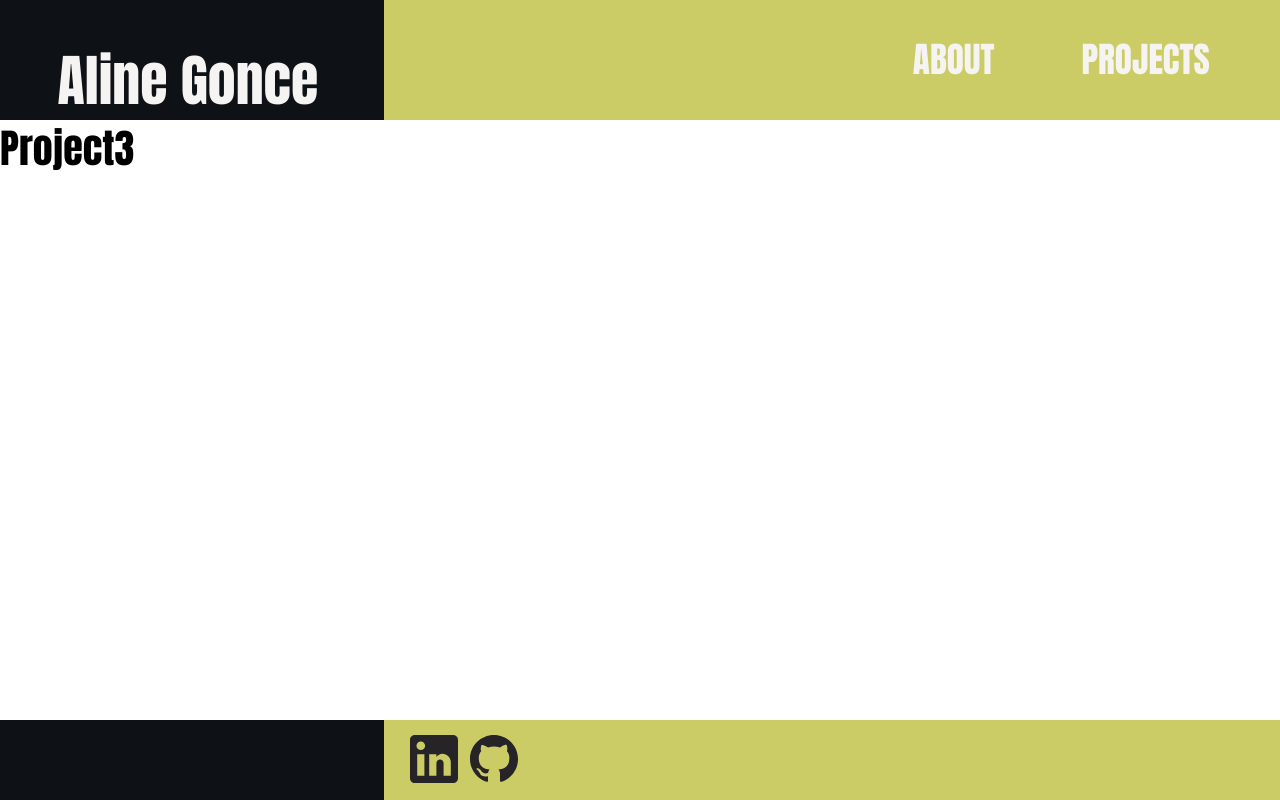
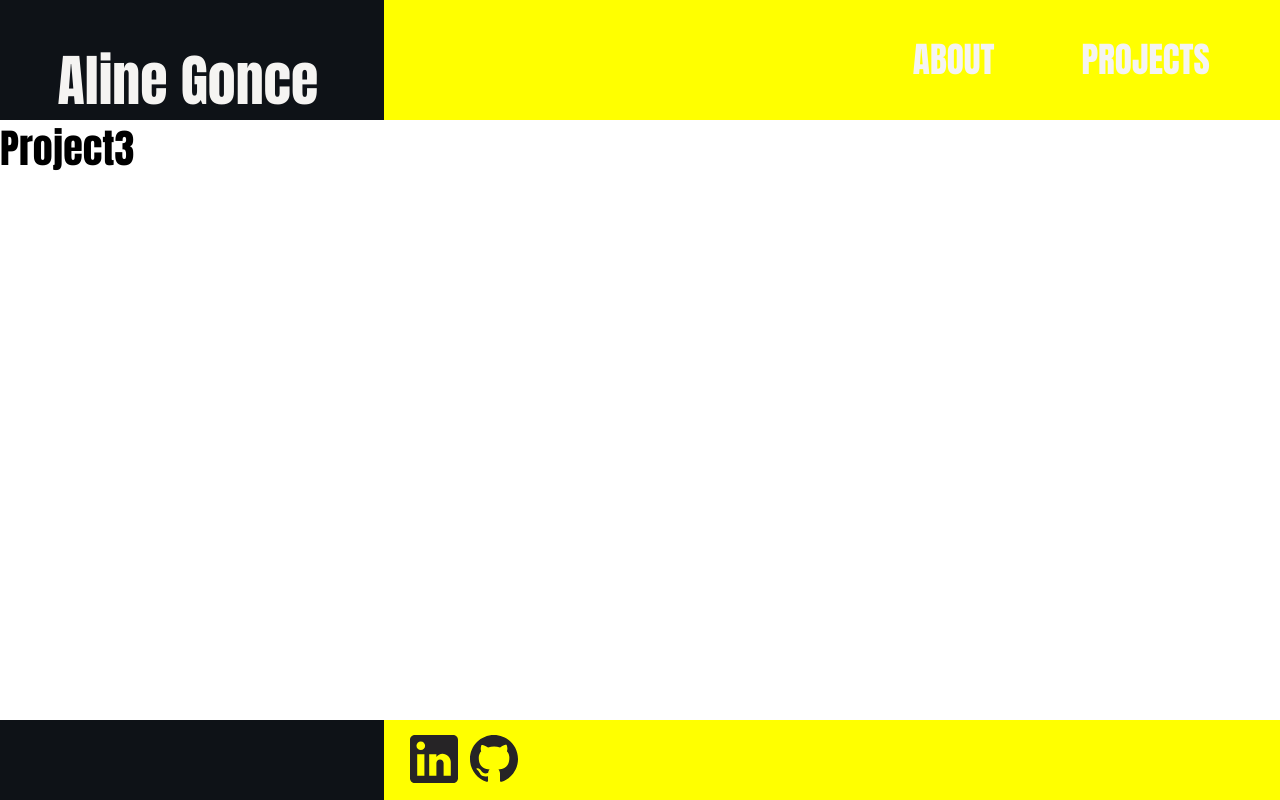
Before and after one commit to Gonaline/portfolio-2023, a React (Create React App) app in the folder client/: page /stickers-shop in a window 1280 px wide. Built offline with nearby package versions, Linux system fonts and the light colour scheme.

Commit message:
client/pages: update app, header, footer & style files with color props

```diff
--- a/client/src/App.tsx
+++ b/client/src/App.tsx
@@ -1,3 +1,4 @@
+import { useContext } from 'react';
 import { Route, Routes } from 'react-router-dom';
 import Footer from './components/footer';
 import Header from './components/header';
@@ -5,11 +6,14 @@ import About from './pages/about';
 import Project1 from './pages/project1';
 import Project2 from './pages/project2';
 import Project3 from './pages/project3';
+import pagesCtx from './context/pagesCtx';
 
-function App() {
+const App = () => {
+  const { dataPage } = useContext(pagesCtx);
+
   return (
     <>
-      <Header />
+      <Header color={dataPage.headerAndFooterColor} />
       <main>
         <Routes>
           <Route path='*' element={<About />} />
@@ -20,9 +24,9 @@ function App() {
           <Route path='/stickers-shop' element={<Project3 />} />
         </Routes>
       </main>
-      <Footer />
+      <Footer color={dataPage.headerAndFooterColor} />
     </>
   );
-}
+};
 
 export default App;
--- a/client/src/components/footer.tsx
+++ b/client/src/components/footer.tsx
@@ -2,11 +2,17 @@ import { FunctionComponentElement, ReactElement } from 'react';
 import { Link } from 'react-router-dom';
 import linkedinImg from '../assets/pictures/linkedin-icon.svg';
 import githubImg from '../assets/pictures/github-icon.svg';
-import FooterStyle from '../style/footerStyle.js';
+import FooterStyle from '../style/footerStyle';
 
-const Footer = (): FunctionComponentElement<ReactElement> => {
+interface FooterProps {
+  color: string;
+}
+
+const Footer = ({
+  color,
+}: FooterProps): FunctionComponentElement<ReactElement> => {
   return (
-    <FooterStyle>
+    <FooterStyle color={color}>
       <div className='left' />
       <div className='links'>
         <Link to='https://www.linkedin.com/in/alinegonce/' target='_blank'>
--- a/client/src/components/header.tsx
+++ b/client/src/components/header.tsx
@@ -1,11 +1,17 @@
 import { FunctionComponentElement, ReactElement } from 'react';
 import { NavLink } from 'react-router-dom';
-import HeaderStyle from '../style/headerStyle.js';
 import Navbar from './navbar';
+import HeaderStyle from '../style/headerStyle';
 
-const Header = (): FunctionComponentElement<ReactElement> => {
+interface HeaderProps {
+  color: string;
+}
+
+const Header = ({
+  color,
+}: HeaderProps): FunctionComponentElement<ReactElement> => {
   return (
-    <HeaderStyle>
+    <HeaderStyle color={color}>
       <NavLink to='/about' className='me link'>
         <h1>Aline Gonce</h1>
       </NavLink>
--- a/client/src/style/footerStyle.js
+++ b/client/src/style/footerStyle.ts
@@ -3,7 +3,9 @@ import styled from 'styled-components';
 export default styled.footer`
   height: 10vh;
   width: 100vw;
-  background-color: #cccc66;
+  background-color: ${(props: any): string => {
+    return `${props.color}`;
+  }};
   display: flex;
   .left {
     height: 10vh;
--- a/client/src/style/headerStyle.js
+++ b/client/src/style/headerStyle.ts
@@ -3,7 +3,9 @@ import styled from 'styled-components';
 export default styled.header`
   width: 100vw;
   height: 15vh;
-  background-color: #cccc66;
+  background-color: ${(props: any): string => {
+    return `${props.color}`;
+  }};
   display: flex;
   flex-wrap: nowrap;
   justify-content: space-between;
@@ -74,8 +76,10 @@ export default styled.header`
         font-size: 1.5rem;
       }
       .link:hover {
-        color: #cccc66;
-        background: #ffffff50;
+        color: ${(props: any): string => {
+          return `${props.color}`;
+        }};
+        background: var(--white-opacity50);
       }
     }
   }
```
